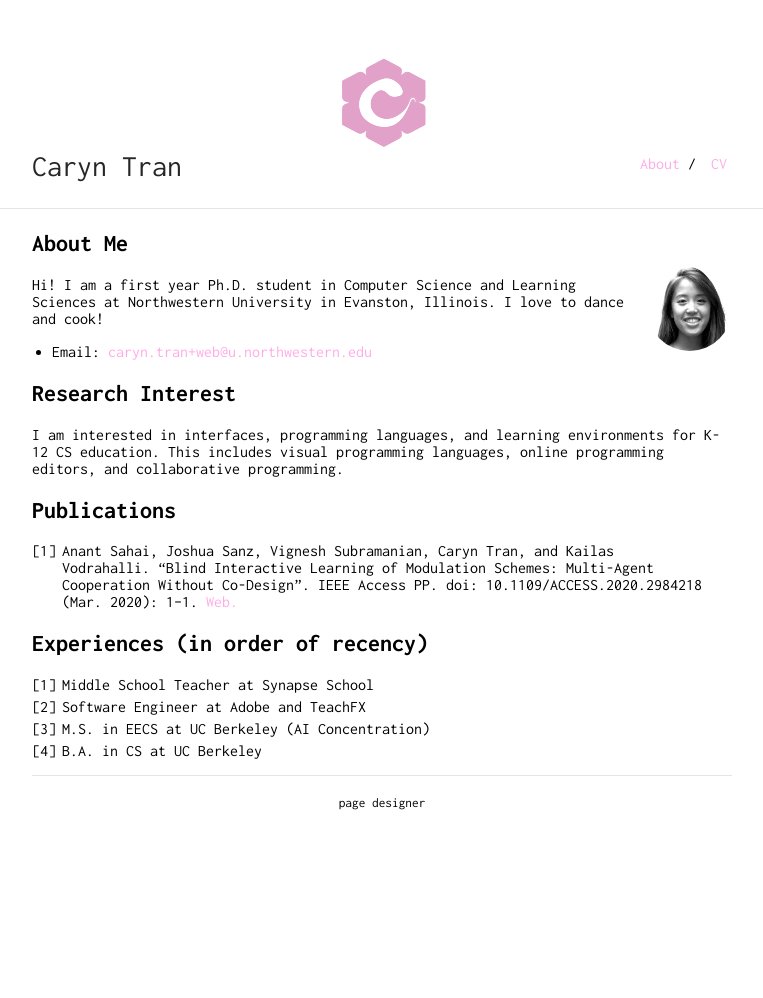
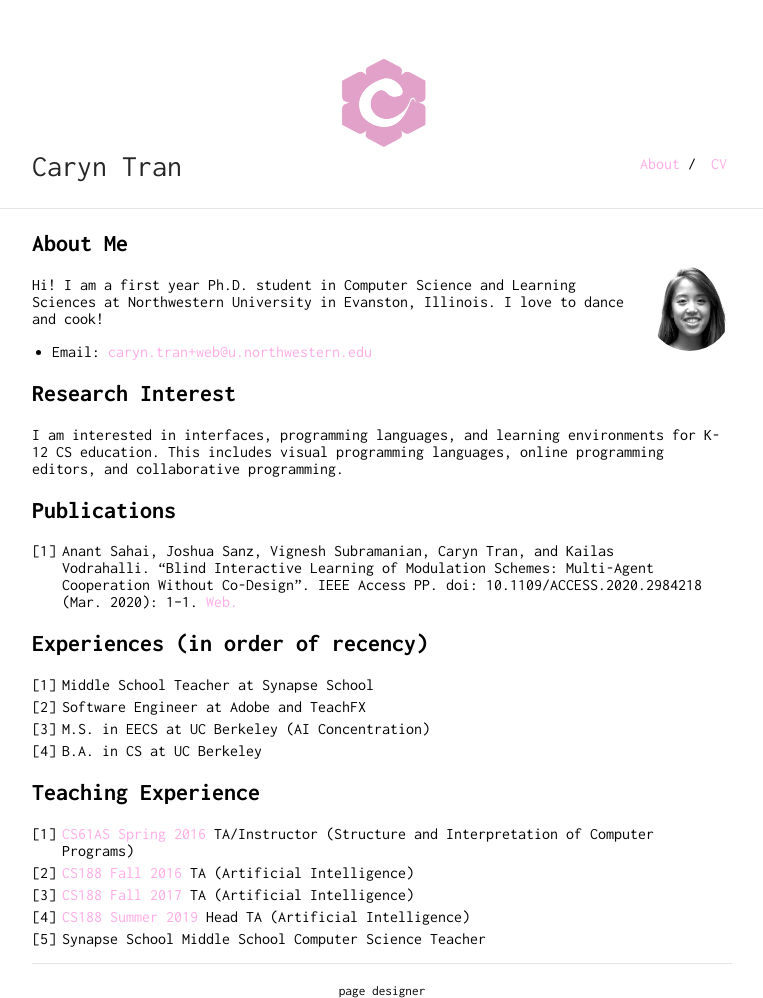
Before and after one commit to carynbear/carynbear.github.io, a Jekyll site: the page built from index.md, in a window 1280 px wide. Shown: the whole page, without its empty margins (258-1021 px from the left). Built offline with Jekyll 4.4.1, drawn with Linux system fonts in a browser that asks for light colours; our own code applies the rules of GitHub Pages for plain Markdown files; before the commit the page ends 900 px from its top, so only the background shows below that.

Commit message:
Update index.md

```diff
--- a/index.md
+++ b/index.md
@@ -24,3 +24,11 @@ I am interested in interfaces, programming languages, and learning environments
 2. Software Engineer at Adobe and TeachFX
 3. M.S. in EECS at UC Berkeley (AI Concentration)
 4. B.A. in CS at UC Berkeley
+
+
+## Teaching Experience
+1. [CS61AS Spring 2016](https://berkeley-cs61as.github.io/) TA/Instructor (Structure and Interpretation of Computer Programs)
+2. [CS188 Fall 2016](https://edge.edx.org/courses/course-v1:BerkeleyX+CS188x-FA16+FA16/20021a0a32d14a31b087db8d4bb582fd/) TA (Artificial Intelligence)
+3. [CS188 Fall 2017](https://edge.edx.org/courses/course-v1:Berkeley+CS188+2017_FA17/20021a0a32d14a31b087db8d4bb582fd/) TA (Artificial Intelligence)
+4. [CS188 Summer 2019](https://inst.eecs.berkeley.edu/~cs188/su19/staff/) Head TA (Artificial Intelligence)
+5. Synapse School Middle School Computer Science Teacher
```
